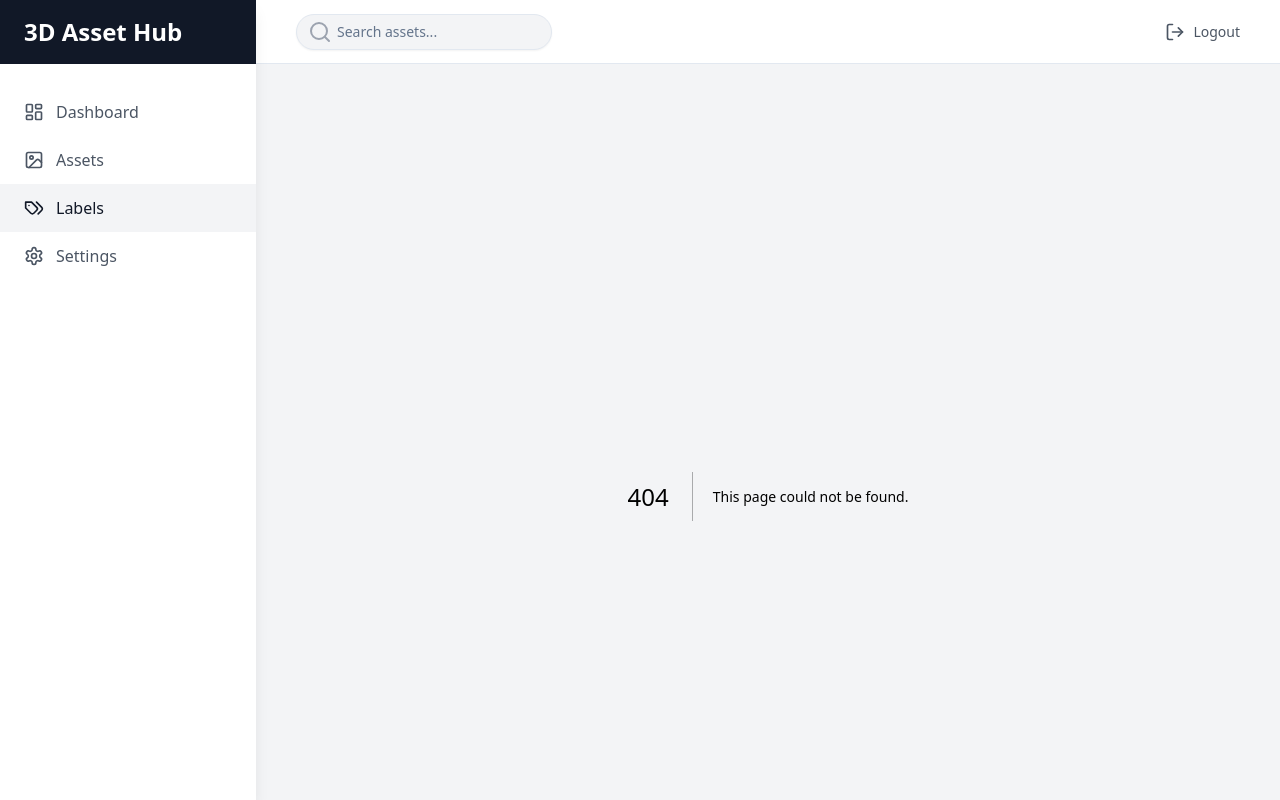
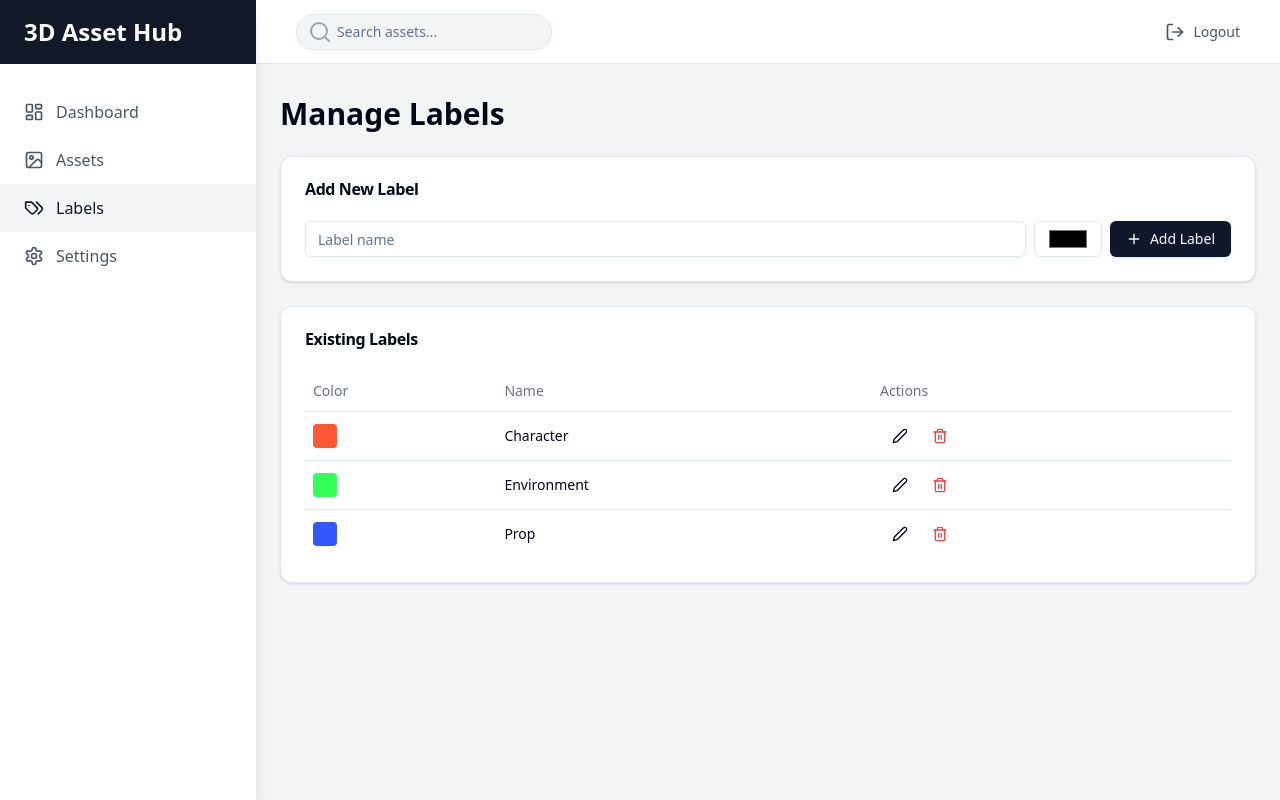
Before and after one commit to danyaeche/Aura.dev, a Next.js app: page /labels in a window 1280 px wide. Before the commit this address had no page. Built offline with nearby package versions, Linux system fonts and the light colour scheme.

Commit message:
SOFTGEN MAGIC

```diff
--- a/src/pages/assets.js
+++ b/src/pages/assets.js
@@ -3,20 +3,75 @@ import { Card, CardContent } from "@/components/ui/card";
 import { Button } from "@/components/ui/button";
 import { Input } from "@/components/ui/input";
 import { Select, SelectContent, SelectItem, SelectTrigger, SelectValue } from "@/components/ui/select";
-import { Grid, List, Filter } from "lucide-react";
+import { Dialog, DialogContent, DialogHeader, DialogTitle, DialogTrigger } from "@/components/ui/dialog";
+import { Grid, List, Filter, Eye, Edit, Trash2 } from "lucide-react";
+import { motion, AnimatePresence } from "framer-motion";
 
 export default function Assets() {
   const [viewMode, setViewMode] = useState('grid');
+  const [selectedAsset, setSelectedAsset] = useState(null);
 
   // Mock data for assets
   const assets = [
-    { id: 1, name: "Asset 1", type: "3D Model", thumbnail: "/api/placeholder/200/200" },
-    { id: 2, name: "Asset 2", type: "Texture", thumbnail: "/api/placeholder/200/200" },
-    { id: 3, name: "Asset 3", type: "3D Model", thumbnail: "/api/placeholder/200/200" },
-    { id: 4, name: "Asset 4", type: "Material", thumbnail: "/api/placeholder/200/200" },
-    { id: 5, name: "Asset 5", type: "3D Model", thumbnail: "/api/placeholder/200/200" },
-    { id: 6, name: "Asset 6", type: "Texture", thumbnail: "/api/placeholder/200/200" },
+    { id: 1, name: "Character Model", type: "3D Model", thumbnail: "/api/placeholder/200/200" },
+    { id: 2, name: "Grass Texture", type: "Texture", thumbnail: "/api/placeholder/200/200" },
+    { id: 3, name: "Sci-Fi Props", type: "3D Model", thumbnail: "/api/placeholder/200/200" },
+    { id: 4, name: "Metal Material", type: "Material", thumbnail: "/api/placeholder/200/200" },
+    { id: 5, name: "Vehicle Model", type: "3D Model", thumbnail: "/api/placeholder/200/200" },
+    { id: 6, name: "Wood Texture", type: "Texture", thumbnail: "/api/placeholder/200/200" },
   ];
+
+  const handleAssetClick = (asset) => {
+    setSelectedAsset(asset);
+  };
+
+  const AssetCard = ({ asset }) => (
+    <motion.div
+      layout
+      initial={{ opacity: 0 }}
+      animate={{ opacity: 1 }}
+      exit={{ opacity: 0 }}
+    >
+      <Card className={viewMode === 'list' ? 'flex items-center' : ''}>
+        <CardContent className={`p-4 ${viewMode === 'list' ? 'flex items-center space-x-4' : ''}`}>
+          <img
+            src={asset.thumbnail}
+            alt={asset.name}
+            className={viewMode === 'grid' ? 'w-full h-40 object-cover mb-4' : 'w-16 h-16 object-cover'}
+          />
+          <div className="flex-grow">
+            <h3 className="font-semibold">{asset.name}</h3>
+            <p className="text-sm text-gray-500">{asset.type}</p>
+          </div>
+          <div className="flex space-x-2 mt-2">
+            <Dialog>
+              <DialogTrigger asChild>
+                <Button variant="outline" size="sm" onClick={() => handleAssetClick(asset)}>
+                  <Eye className="h-4 w-4" />
+                </Button>
+              </DialogTrigger>
+              <DialogContent>
+                <DialogHeader>
+                  <DialogTitle>{selectedAsset?.name}</DialogTitle>
+                </DialogHeader>
+                <div className="mt-4">
+                  <img src={selectedAsset?.thumbnail} alt={selectedAsset?.name} className="w-full h-64 object-cover" />
+                  <p className="mt-2">Type: {selectedAsset?.type}</p>
+                  {/* Add more asset details here */}
+                </div>
+              </DialogContent>
+            </Dialog>
+            <Button variant="outline" size="sm">
+              <Edit className="h-4 w-4" />
+            </Button>
+            <Button variant="outline" size="sm">
+              <Trash2 className="h-4 w-4" />
+            </Button>
+          </div>
+        </CardContent>
+      </Card>
+    </motion.div>
+  );
 
   return (
     <div className="space-y-6">
@@ -50,23 +105,16 @@ export default function Assets() {
         </div>
       </div>
 
-      <div className={viewMode === 'grid' ? 'grid grid-cols-1 md:grid-cols-3 lg:grid-cols-4 gap-6' : 'space-y-4'}>
-        {assets.map((asset) => (
-          <Card key={asset.id} className={viewMode === 'list' ? 'flex items-center' : ''}>
-            <CardContent className={`p-4 ${viewMode === 'list' ? 'flex items-center space-x-4' : ''}`}>
-              <img
-                src={asset.thumbnail}
-                alt={asset.name}
-                className={viewMode === 'grid' ? 'w-full h-40 object-cover mb-4' : 'w-16 h-16 object-cover'}
-              />
-              <div>
-                <h3 className="font-semibold">{asset.name}</h3>
-                <p className="text-sm text-gray-500">{asset.type}</p>
-              </div>
-            </CardContent>
-          </Card>
-        ))}
-      </div>
+      <AnimatePresence>
+        <motion.div
+          layout
+          className={viewMode === 'grid' ? 'grid grid-cols-1 md:grid-cols-3 lg:grid-cols-4 gap-6' : 'space-y-4'}
+        >
+          {assets.map((asset) => (
+            <AssetCard key={asset.id} asset={asset} />
+          ))}
+        </motion.div>
+      </AnimatePresence>
     </div>
   );
 }
--- /dev/null
+++ b/src/pages/labels.js
@@ -0,0 +1,114 @@
+import { useState } from 'react';
+import { Button } from "@/components/ui/button";
+import { Input } from "@/components/ui/input";
+import { Card, CardContent, CardHeader, CardTitle } from "@/components/ui/card";
+import { Table, TableBody, TableCell, TableHead, TableHeader, TableRow } from "@/components/ui/table";
+import { Plus, Edit2, Trash2 } from "lucide-react";
+
+export default function Labels() {
+  const [labels, setLabels] = useState([
+    { id: 1, name: 'Character', color: '#FF5733' },
+    { id: 2, name: 'Environment', color: '#33FF57' },
+    { id: 3, name: 'Prop', color: '#3357FF' },
+  ]);
+  const [newLabel, setNewLabel] = useState({ name: '', color: '#000000' });
+  const [editingLabel, setEditingLabel] = useState(null);
+
+  const addLabel = () => {
+    if (newLabel.name) {
+      setLabels([...labels, { id: Date.now(), ...newLabel }]);
+      setNewLabel({ name: '', color: '#000000' });
+    }
+  };
+
+  const startEditing = (label) => {
+    setEditingLabel({ ...label });
+  };
+
+  const saveEdit = () => {
+    if (editingLabel) {
+      setLabels(labels.map(l => l.id === editingLabel.id ? editingLabel : l));
+      setEditingLabel(null);
+    }
+  };
+
+  const deleteLabel = (id) => {
+    setLabels(labels.filter(l => l.id !== id));
+  };
+
+  return (
+    <div className="space-y-6">
+      <h1 className="text-3xl font-bold">Manage Labels</h1>
+
+      <Card>
+        <CardHeader>
+          <CardTitle>Add New Label</CardTitle>
+        </CardHeader>
+        <CardContent className="flex space-x-2">
+          <Input
+            placeholder="Label name"
+            value={newLabel.name}
+            onChange={(e) => setNewLabel({ ...newLabel, name: e.target.value })}
+          />
+          <Input
+            type="color"
+            value={newLabel.color}
+            onChange={(e) => setNewLabel({ ...newLabel, color: e.target.value })}
+            className="w-20"
+          />
+          <Button onClick={addLabel}>
+            <Plus className="mr-2 h-4 w-4" /> Add Label
+          </Button>
+        </CardContent>
+      </Card>
+
+      <Card>
+        <CardHeader>
+          <CardTitle>Existing Labels</CardTitle>
+        </CardHeader>
+        <CardContent>
+          <Table>
+            <TableHeader>
+              <TableRow>
+                <TableHead>Color</TableHead>
+                <TableHead>Name</TableHead>
+                <TableHead>Actions</TableHead>
+              </TableRow>
+            </TableHeader>
+            <TableBody>
+              {labels.map((label) => (
+                <TableRow key={label.id}>
+                  <TableCell>
+                    <div className="w-6 h-6 rounded" style={{ backgroundColor: label.color }}></div>
+                  </TableCell>
+                  <TableCell>
+                    {editingLabel && editingLabel.id === label.id ? (
+                      <Input
+                        value={editingLabel.name}
+                        onChange={(e) => setEditingLabel({ ...editingLabel, name: e.target.value })}
+                      />
+                    ) : (
+                      label.name
+                    )}
+                  </TableCell>
+                  <TableCell>
+                    {editingLabel && editingLabel.id === label.id ? (
+                      <Button onClick={saveEdit} size="sm">Save</Button>
+                    ) : (
+                      <Button onClick={() => startEditing(label)} size="sm" variant="ghost">
+                        <Edit2 className="h-4 w-4" />
+                      </Button>
+                    )}
+                    <Button onClick={() => deleteLabel(label.id)} size="sm" variant="ghost" className="text-red-500">
+                      <Trash2 className="h-4 w-4" />
+                    </Button>
+                  </TableCell>
+                </TableRow>
+              ))}
+            </TableBody>
+          </Table>
+        </CardContent>
+      </Card>
+    </div>
+  );
+}
--- /dev/null
+++ b/src/pages/settings.js
@@ -0,0 +1,123 @@
+import { useState } from 'react';
+import { Button } from "@/components/ui/button";
+import { Input } from "@/components/ui/input";
+import { Card, CardContent, CardHeader, CardTitle } from "@/components/ui/card";
+import { Label } from "@/components/ui/label";
+import { Tabs, TabsContent, TabsList, TabsTrigger } from "@/components/ui/tabs";
+import { Switch } from "@/components/ui/switch";
+
+export default function Settings() {
+  const [user, setUser] = useState({
+    name: 'John Doe',
+    email: 'john@example.com',
+    notifications: {
+      email: true,
+      push: false,
+    },
+  });
+
+  const handleInputChange = (e) => {
+    const { name, value } = e.target;
+    setUser({ ...user, [name]: value });
+  };
+
+  const handleNotificationChange = (type) => {
+    setUser({
+      ...user,
+      notifications: {
+        ...user.notifications,
+        [type]: !user.notifications[type],
+      },
+    });
+  };
+
+  const handleSubmit = (e) => {
+    e.preventDefault();
+    // TODO: Implement API call to update user settings
+    console.log('Updated user settings:', user);
+  };
+
+  return (
+    <div className="space-y-6">
+      <h1 className="text-3xl font-bold">Settings</h1>
+
+      <Tabs defaultValue="account">
+        <TabsList>
+          <TabsTrigger value="account">Account</TabsTrigger>
+          <TabsTrigger value="notifications">Notifications</TabsTrigger>
+          <TabsTrigger value="security">Security</TabsTrigger>
+        </TabsList>
+
+        <TabsContent value="account">
+          <Card>
+            <CardHeader>
+              <CardTitle>Account Information</CardTitle>
+            </CardHeader>
+            <CardContent>
+              <form onSubmit={handleSubmit} className="space-y-4">
+                <div className="space-y-2">
+                  <Label htmlFor="name">Name</Label>
+                  <Input
+                    id="name"
+                    name="name"
+                    value={user.name}
+                    onChange={handleInputChange}
+                  />
+                </div>
+                <div className="space-y-2">
+                  <Label htmlFor="email">Email</Label>
+                  <Input
+                    id="email"
+                    name="email"
+                    type="email"
+                    value={user.email}
+                    onChange={handleInputChange}
+                  />
+                </div>
+                <Button type="submit">Save Changes</Button>
+              </form>
+            </CardContent>
+          </Card>
+        </TabsContent>
+
+        <TabsContent value="notifications">
+          <Card>
+            <CardHeader>
+              <CardTitle>Notification Preferences</CardTitle>
+            </CardHeader>
+            <CardContent className="space-y-4">
+              <div className="flex items-center justify-between">
+                <Label htmlFor="emailNotifications">Email Notifications</Label>
+                <Switch
+                  id="emailNotifications"
+                  checked={user.notifications.email}
+                  onCheckedChange={() => handleNotificationChange('email')}
+                />
+              </div>
+              <div className="flex items-center justify-between">
+                <Label htmlFor="pushNotifications">Push Notifications</Label>
+                <Switch
+                  id="pushNotifications"
+                  checked={user.notifications.push}
+                  onCheckedChange={() => handleNotificationChange('push')}
+                />
+              </div>
+            </CardContent>
+          </Card>
+        </TabsContent>
+
+        <TabsContent value="security">
+          <Card>
+            <CardHeader>
+              <CardTitle>Security Settings</CardTitle>
+            </CardHeader>
+            <CardContent>
+              <Button>Change Password</Button>
+              {/* Add more security settings as needed */}
+            </CardContent>
+          </Card>
+        </TabsContent>
+      </Tabs>
+    </div>
+  );
+}
```
